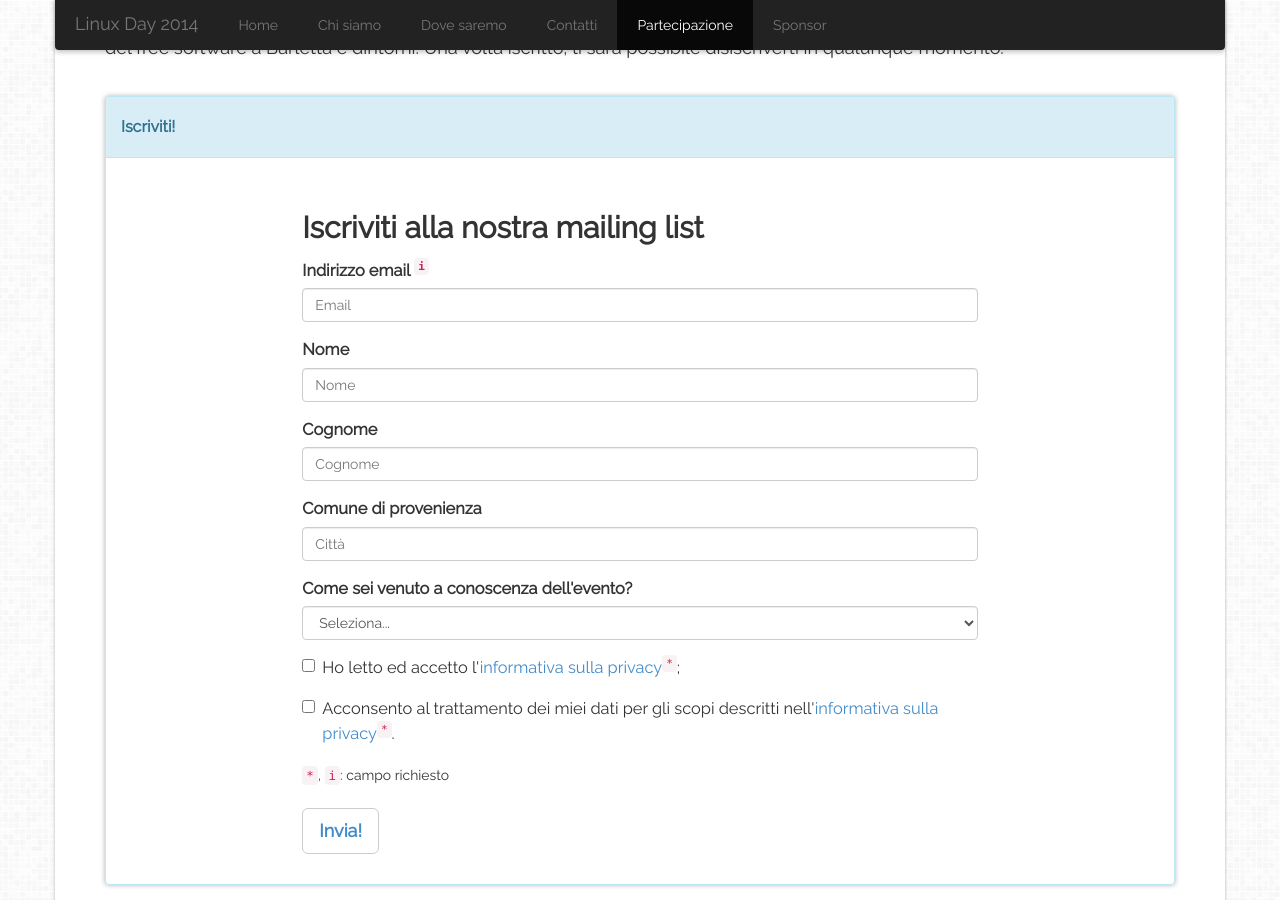
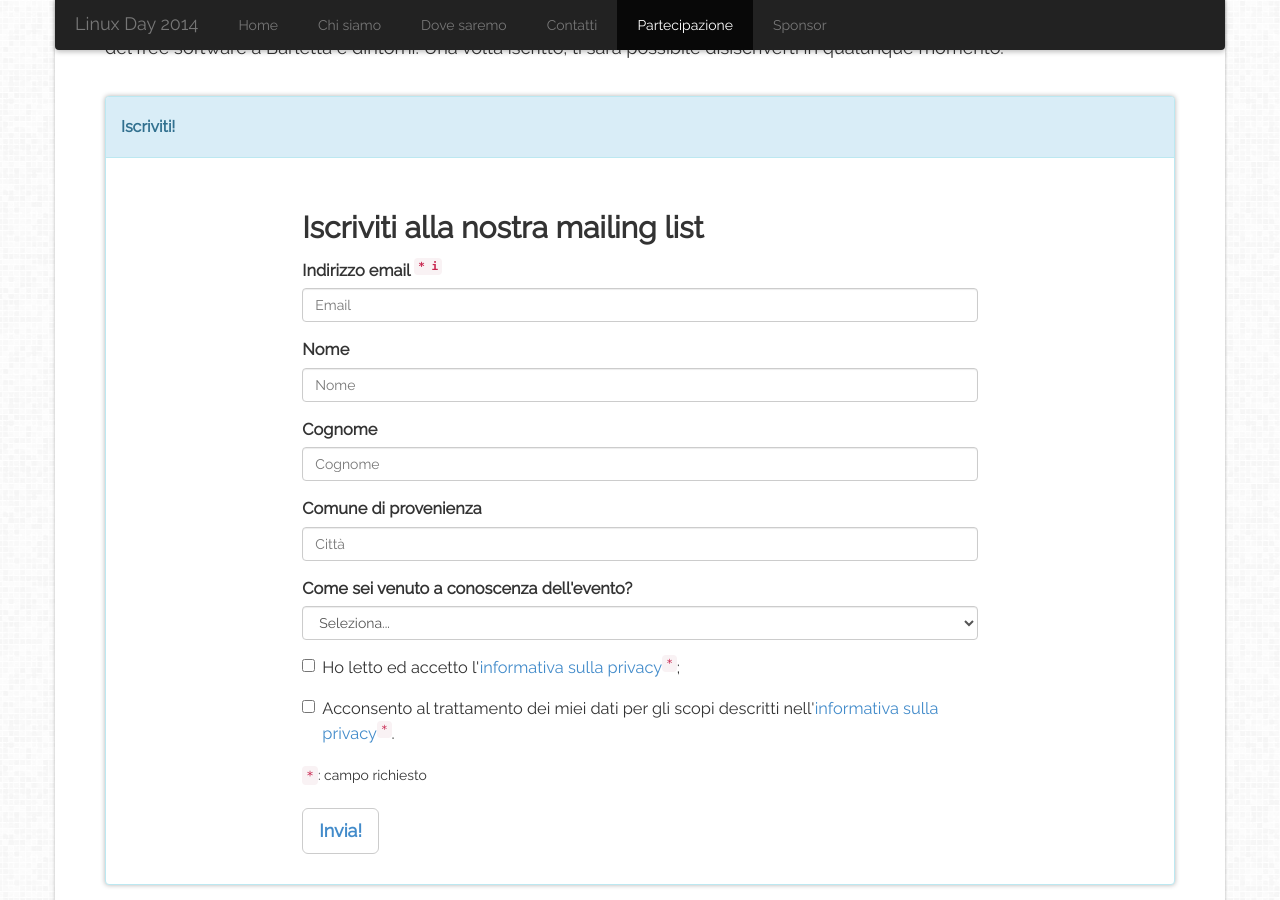
Before and after one commit to linuxdaybarletta/linuxdaybarletta.github.io, a Jekyll site: the page built from 04-partecipazione.html, in a window 1280 px wide and 900 px high, scrolled down 460 px. Built offline with Jekyll 4.4.1, drawn with Linux system fonts in a browser that asks for light colours; nearby versions of some CDN libraries; Markdown is read by kramdown in place of the engine named in the settings.

Commit message:
Update form.html

```diff
--- a/_includes/form.html
+++ b/_includes/form.html
@@ -1,7 +1,7 @@
 <form action="//linuxdaybarletta.us3.list-manage.com/subscribe/post?u=92c11302a4f6481a7cd4069fa&amp;id=800d7c7d8f" method="post" id="form" name="mc-embedded-subscribe-form" class="validate" target="_blank" autocomplete="on">
 	<h2>Iscriviti alla nostra mailing list</h2>
     <div class="form-group">
-        <label class="control-label popover-on" for="mce-MAIL" rel="popover" data-trigger="hover" data-original-title="Richiesto" data-content="Potremmo volerti contattare per avvisi o comunicazioni. Assicurati che sia corretto!">Indirizzo email <sup class="info-pop"><code>i</code></sup></label>
+        <label class="control-label popover-on" for="mce-MAIL" rel="popover" data-trigger="hover" data-original-title="Richiesto" data-content="Potremmo volerti contattare per avvisi o comunicazioni. Assicurati che sia corretto!">Indirizzo email <sup><code>* <span class="info-pop">i</span></code></sup></label>
         <input class="form-control" placeholder="Email" type="email" name="EMAIL" id="mce-EMAIL" required>
     </div>
     <div class="form-group">
@@ -43,6 +43,6 @@
             </label>
         </div>
     </div>
-    <p><small><code>*</code>, <code>i</code>: campo richiesto</small></p>
+    <p><small><code>*</code>: campo richiesto</small></p>
     <button type="submit" name="subscribe" data-loading-text="Attendi..." class="btn btn-lg btn-default" style="margin-top:10px"><b>Invia!</b></button>
 </form>
```
